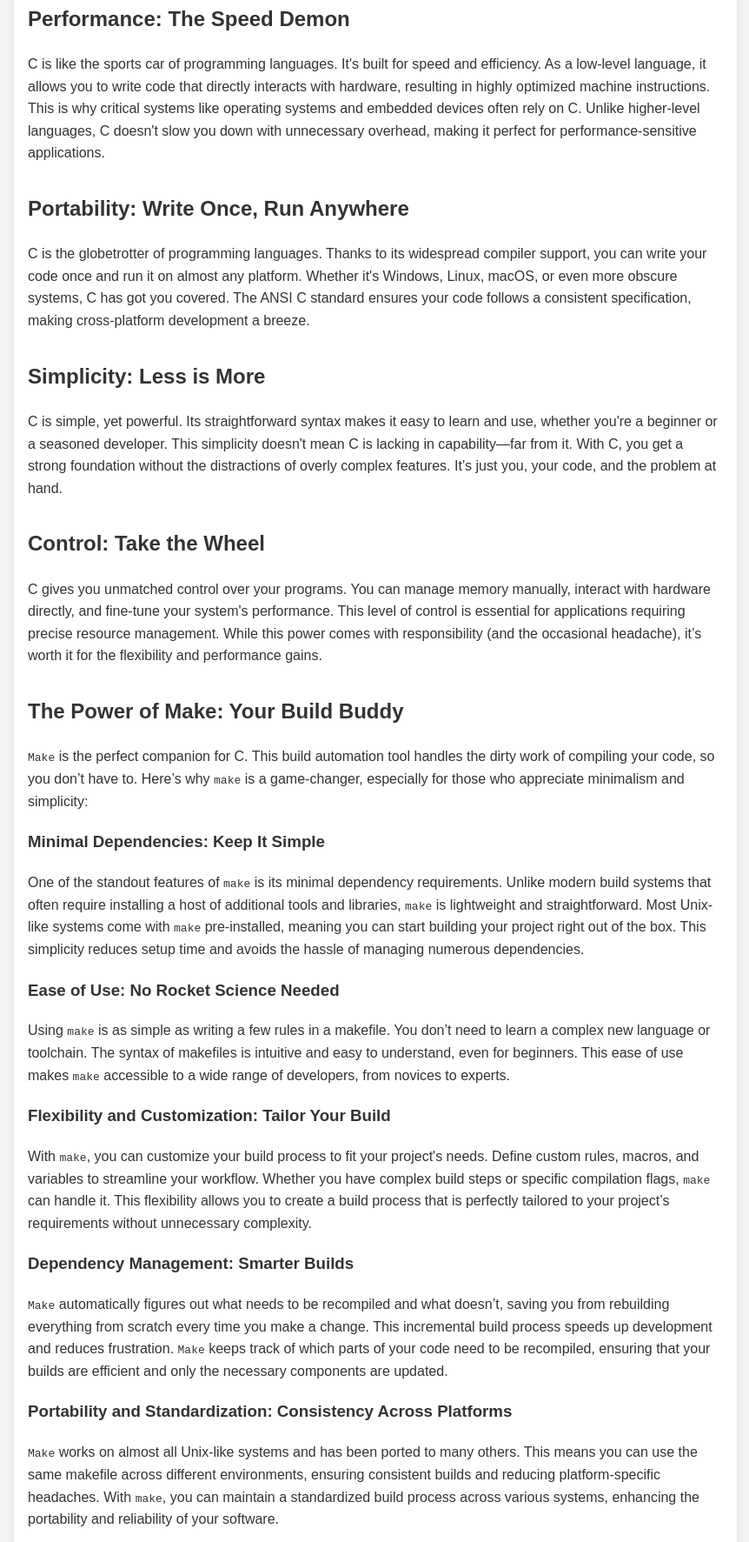
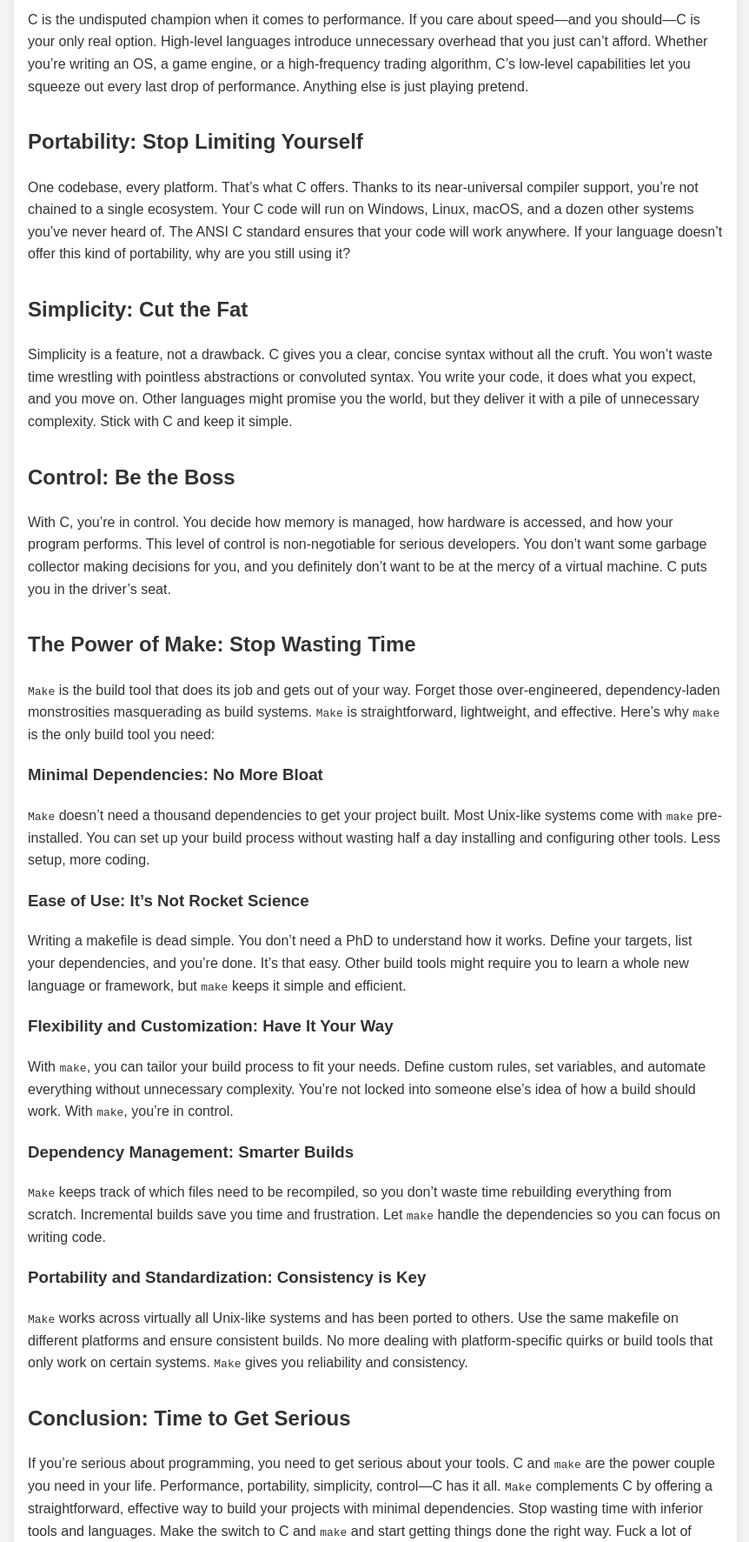
Before and after one commit to pingwin840/pingwin840.github.io, a plain HTML site: page whycandmake/index.html in a window 1280 px wide. Shown: the part 392-2165 px from the top of the page at 87% size, without its empty margins (208-1070 px from the left). Drawn offline with Linux system fonts and the light colour scheme.

Commit message:
Updated index.html

```diff
--- a/whycandmake/index.html
+++ b/whycandmake/index.html
@@ -50,63 +50,63 @@
         <section>
             <h2>Introduction</h2>
             <p>
-                In the dynamic world of programming, the simplicity and effectiveness of C combined with <code>make</code> for compiling are often underrated. This classic duo not only offers performance and control but also provides a streamlined, minimalistic approach to building software packages with minimal dependencies. Here’s why writing all programs in C and compiling them with <code>make</code> is an optimal choice, especially when simplicity and ease of use are paramount.
+                Let’s cut to the chase: if you’re not writing your programs in C and compiling them with <code>make</code>, you’re doing it wrong. Forget all the bloated, slow, and overly complex languages and build tools out there. Here’s why you need to embrace the raw power of C and the simplicity of <code>make</code>—and do it now.
             </p>
         </section>
         <section>
-            <h2>Performance: The Speed Demon</h2>
+            <h2>Performance: No More Excuses</h2>
             <p>
-                C is like the sports car of programming languages. It's built for speed and efficiency. As a low-level language, it allows you to write code that directly interacts with hardware, resulting in highly optimized machine instructions. This is why critical systems like operating systems and embedded devices often rely on C. Unlike higher-level languages, C doesn't slow you down with unnecessary overhead, making it perfect for performance-sensitive applications.
+                C is the undisputed champion when it comes to performance. If you care about speed—and you should—C is your only real option. High-level languages introduce unnecessary overhead that you just can’t afford. Whether you’re writing an OS, a game engine, or a high-frequency trading algorithm, C’s low-level capabilities let you squeeze out every last drop of performance. Anything else is just playing pretend.
             </p>
         </section>
         <section>
-            <h2>Portability: Write Once, Run Anywhere</h2>
+            <h2>Portability: Stop Limiting Yourself</h2>
             <p>
-                C is the globetrotter of programming languages. Thanks to its widespread compiler support, you can write your code once and run it on almost any platform. Whether it's Windows, Linux, macOS, or even more obscure systems, C has got you covered. The ANSI C standard ensures your code follows a consistent specification, making cross-platform development a breeze.
+                One codebase, every platform. That’s what C offers. Thanks to its near-universal compiler support, you’re not chained to a single ecosystem. Your C code will run on Windows, Linux, macOS, and a dozen other systems you’ve never heard of. The ANSI C standard ensures that your code will work anywhere. If your language doesn’t offer this kind of portability, why are you still using it?
             </p>
         </section>
         <section>
-            <h2>Simplicity: Less is More</h2>
+            <h2>Simplicity: Cut the Fat</h2>
             <p>
-                C is simple, yet powerful. Its straightforward syntax makes it easy to learn and use, whether you're a beginner or a seasoned developer. This simplicity doesn't mean C is lacking in capability—far from it. With C, you get a strong foundation without the distractions of overly complex features. It’s just you, your code, and the problem at hand.
+                Simplicity is a feature, not a drawback. C gives you a clear, concise syntax without all the cruft. You won’t waste time wrestling with pointless abstractions or convoluted syntax. You write your code, it does what you expect, and you move on. Other languages might promise you the world, but they deliver it with a pile of unnecessary complexity. Stick with C and keep it simple.
             </p>
         </section>
         <section>
-            <h2>Control: Take the Wheel</h2>
+            <h2>Control: Be the Boss</h2>
             <p>
-                C gives you unmatched control over your programs. You can manage memory manually, interact with hardware directly, and fine-tune your system's performance. This level of control is essential for applications requiring precise resource management. While this power comes with responsibility (and the occasional headache), it’s worth it for the flexibility and performance gains.
+                With C, you’re in control. You decide how memory is managed, how hardware is accessed, and how your program performs. This level of control is non-negotiable for serious developers. You don’t want some garbage collector making decisions for you, and you definitely don’t want to be at the mercy of a virtual machine. C puts you in the driver’s seat.
             </p>
         </section>
         <section>
-            <h2>The Power of Make: Your Build Buddy</h2>
+            <h2>The Power of Make: Stop Wasting Time</h2>
             <p>
-                <code>Make</code> is the perfect companion for C. This build automation tool handles the dirty work of compiling your code, so you don’t have to. Here’s why <code>make</code> is a game-changer, especially for those who appreciate minimalism and simplicity:
+                <code>Make</code> is the build tool that does its job and gets out of your way. Forget those over-engineered, dependency-laden monstrosities masquerading as build systems. <code>Make</code> is straightforward, lightweight, and effective. Here’s why <code>make</code> is the only build tool you need:
             </p>
-            <h3>Minimal Dependencies: Keep It Simple</h3>
+            <h3>Minimal Dependencies: No More Bloat</h3>
             <p>
-                One of the standout features of <code>make</code> is its minimal dependency requirements. Unlike modern build systems that often require installing a host of additional tools and libraries, <code>make</code> is lightweight and straightforward. Most Unix-like systems come with <code>make</code> pre-installed, meaning you can start building your project right out of the box. This simplicity reduces setup time and avoids the hassle of managing numerous dependencies.
+                <code>Make</code> doesn’t need a thousand dependencies to get your project built. Most Unix-like systems come with <code>make</code> pre-installed. You can set up your build process without wasting half a day installing and configuring other tools. Less setup, more coding.
             </p>
-            <h3>Ease of Use: No Rocket Science Needed</h3>
+            <h3>Ease of Use: It’s Not Rocket Science</h3>
             <p>
-                Using <code>make</code> is as simple as writing a few rules in a makefile. You don’t need to learn a complex new language or toolchain. The syntax of makefiles is intuitive and easy to understand, even for beginners. This ease of use makes <code>make</code> accessible to a wide range of developers, from novices to experts.
+                Writing a makefile is dead simple. You don’t need a PhD to understand how it works. Define your targets, list your dependencies, and you’re done. It’s that easy. Other build tools might require you to learn a whole new language or framework, but <code>make</code> keeps it simple and efficient.
             </p>
-            <h3>Flexibility and Customization: Tailor Your Build</h3>
+            <h3>Flexibility and Customization: Have It Your Way</h3>
             <p>
-                With <code>make</code>, you can customize your build process to fit your project's needs. Define custom rules, macros, and variables to streamline your workflow. Whether you have complex build steps or specific compilation flags, <code>make</code> can handle it. This flexibility allows you to create a build process that is perfectly tailored to your project’s requirements without unnecessary complexity.
+                With <code>make</code>, you can tailor your build process to fit your needs. Define custom rules, set variables, and automate everything without unnecessary complexity. You’re not locked into someone else’s idea of how a build should work. With <code>make</code>, you’re in control.
             </p>
             <h3>Dependency Management: Smarter Builds</h3>
             <p>
-                <code>Make</code> automatically figures out what needs to be recompiled and what doesn’t, saving you from rebuilding everything from scratch every time you make a change. This incremental build process speeds up development and reduces frustration. <code>Make</code> keeps track of which parts of your code need to be recompiled, ensuring that your builds are efficient and only the necessary components are updated.
+                <code>Make</code> keeps track of which files need to be recompiled, so you don’t waste time rebuilding everything from scratch. Incremental builds save you time and frustration. Let <code>make</code> handle the dependencies so you can focus on writing code.
             </p>
-            <h3>Portability and Standardization: Consistency Across Platforms</h3>
+            <h3>Portability and Standardization: Consistency is Key</h3>
             <p>
-                <code>Make</code> works on almost all Unix-like systems and has been ported to many others. This means you can use the same makefile across different environments, ensuring consistent builds and reducing platform-specific headaches. With <code>make</code>, you can maintain a standardized build process across various systems, enhancing the portability and reliability of your software.
+                <code>Make</code> works across virtually all Unix-like systems and has been ported to others. Use the same makefile on different platforms and ensure consistent builds. No more dealing with platform-specific quirks or build tools that only work on certain systems. <code>Make</code> gives you reliability and consistency.
             </p>
         </section>
         <section>
-            <h2>Conclusion</h2>
+            <h2>Conclusion: Time to Get Serious</h2>
             <p>
-                In the ever-evolving world of programming, sometimes the simplest solutions are the best. Writing programs in C and compiling them with <code>make</code> offers unparalleled performance, portability, simplicity, and control. The combination of C and <code>make</code> provides a streamlined approach to software development, with minimal dependencies and easy setup. So next time you start a project, consider going back to the basics with C and <code>make</code>. You might just find that the old-school approach is still the best way to get the job done, especially when you value simplicity and minimalism in your build process. Fuck a lot of dependencies and a bunch of interpreters! Glory to С and minimalism!
+                If you’re serious about programming, you need to get serious about your tools. C and <code>make</code> are the power couple you need in your life. Performance, portability, simplicity, control—C has it all. <code>Make</code> complements C by offering a straightforward, effective way to build your projects with minimal dependencies. Stop wasting time with inferior tools and languages. Make the switch to C and <code>make</code> and start getting things done the right way. Fuck a lot of dependencies and a bunch of interpreters! Glory to С and minimalism!
             </p>
         </section>
     </main>
```
